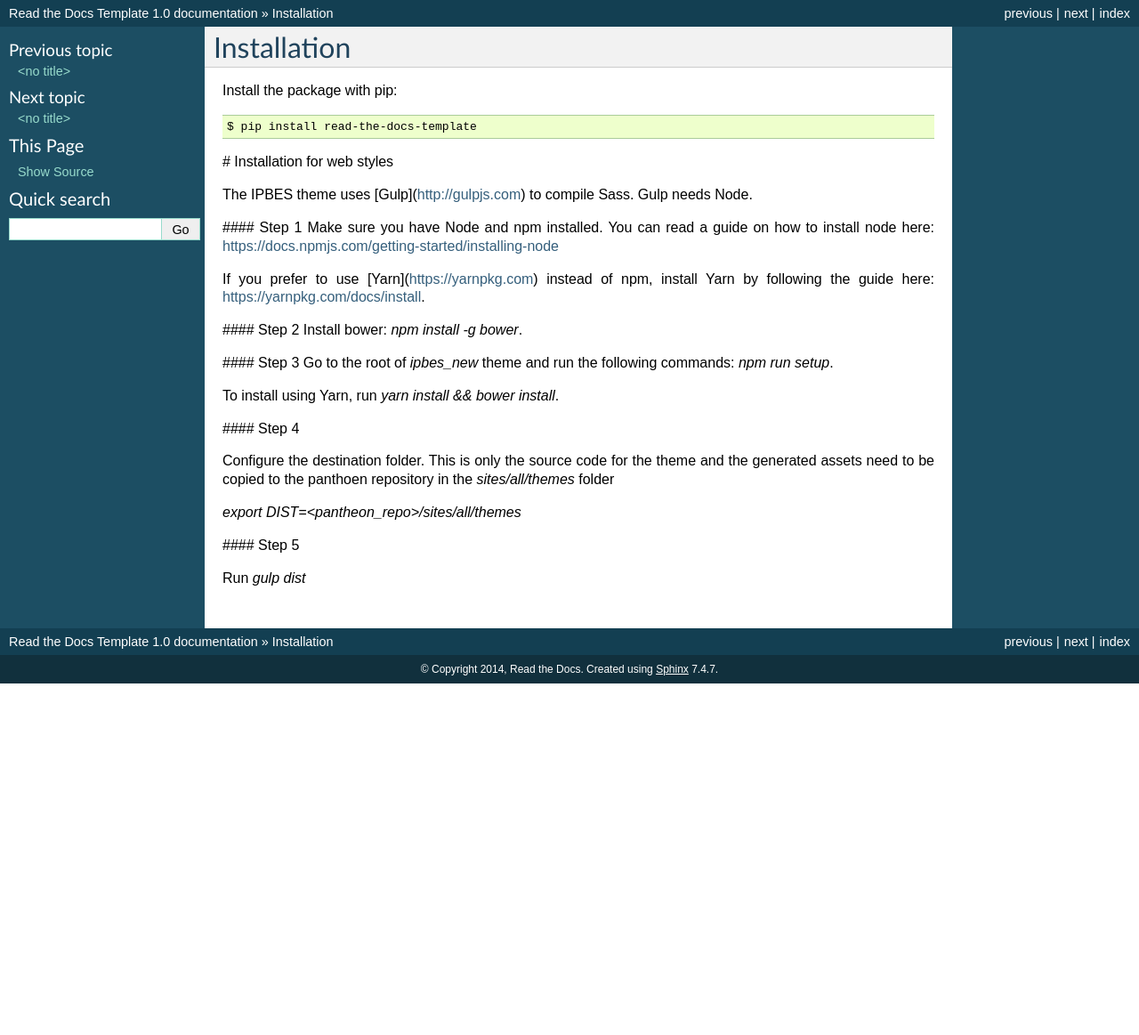
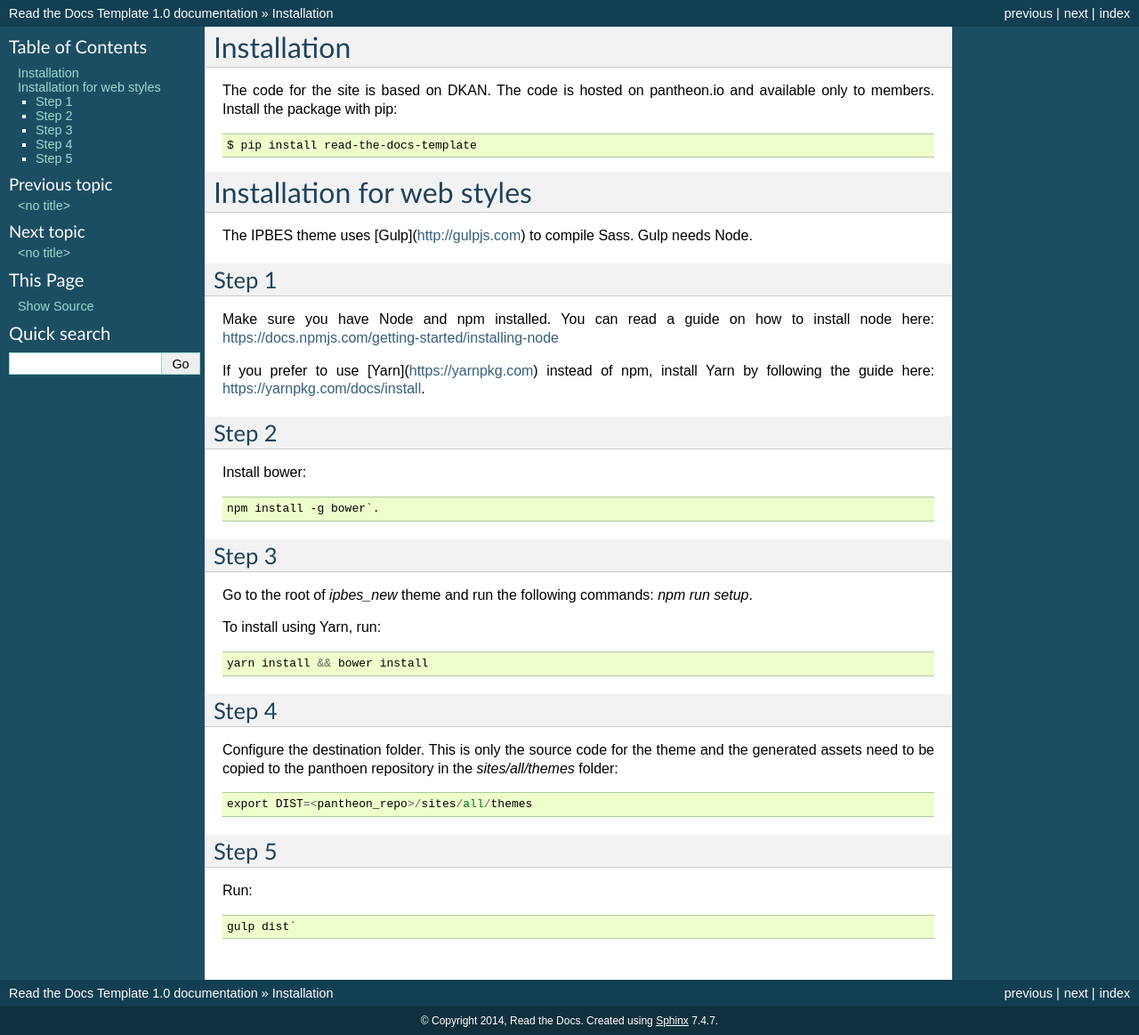
Before and after one commit to ipbes/ipbeswebdocs, a Sphinx documentation site: the page built from docs/installation.rst, in a window 1280 px wide. Shown: the whole page at 89% size. Built offline with Sphinx 7.4.7, drawn with Linux system fonts in a browser that asks for light colours; before the commit the page ends 900 px from its top, so only the background shows below that.

Commit message:
Update installation.rst

```diff
--- a/docs/installation.rst
+++ b/docs/installation.rst
@@ -1,36 +1,47 @@
 ============
 Installation
 ============
-
+The code for the site is based on DKAN. The code is hosted on pantheon.io and available only to members.
 Install the package with pip::
 
     $ pip install read-the-docs-template
 
-# Installation for web styles
+============
+Installation for web styles
+============
 
 The IPBES theme uses [Gulp](http://gulpjs.com) to compile Sass. Gulp needs Node.
 
-#### Step 1
+Step 1
+-----------------
 Make sure you have Node and npm installed.
 You can read a guide on how to install node here: https://docs.npmjs.com/getting-started/installing-node
 
 If you prefer to use [Yarn](https://yarnpkg.com) instead of npm, install Yarn by following the guide here: https://yarnpkg.com/docs/install.
 
-#### Step 2
-Install bower: `npm install -g bower`.
+Step 2
+-----------------
+Install bower::
 
-#### Step 3
+    npm install -g bower`.
+
+Step 3
+-----------------
 Go to the root of `ipbes_new` theme and run the following commands: `npm run setup`.
 
-To install using Yarn, run `yarn install && bower install`.
+To install using Yarn, run::
 
-#### Step 4
+    yarn install && bower install
 
+Step 4
+-----------------
 Configure the destination folder. This is only the source code for the theme and the generated assets need to be
-copied to the panthoen repository in the `sites/all/themes` folder
+copied to the panthoen repository in the `sites/all/themes` folder::
 
-`export DIST=<pantheon_repo>/sites/all/themes`
+    export DIST=<pantheon_repo>/sites/all/themes
 
-#### Step 5
+Step 5
+-----------------
+Run::
 
-Run `gulp dist`
+    gulp dist`
```
